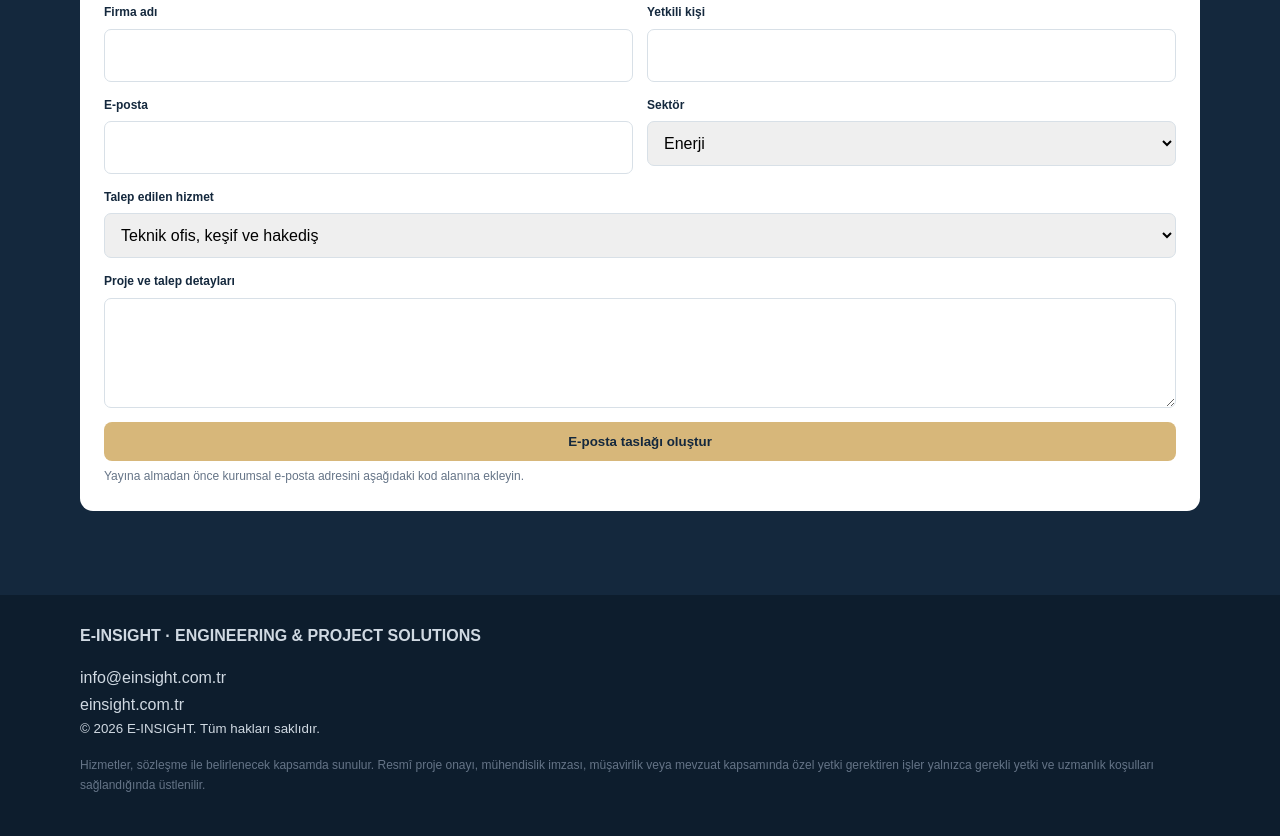
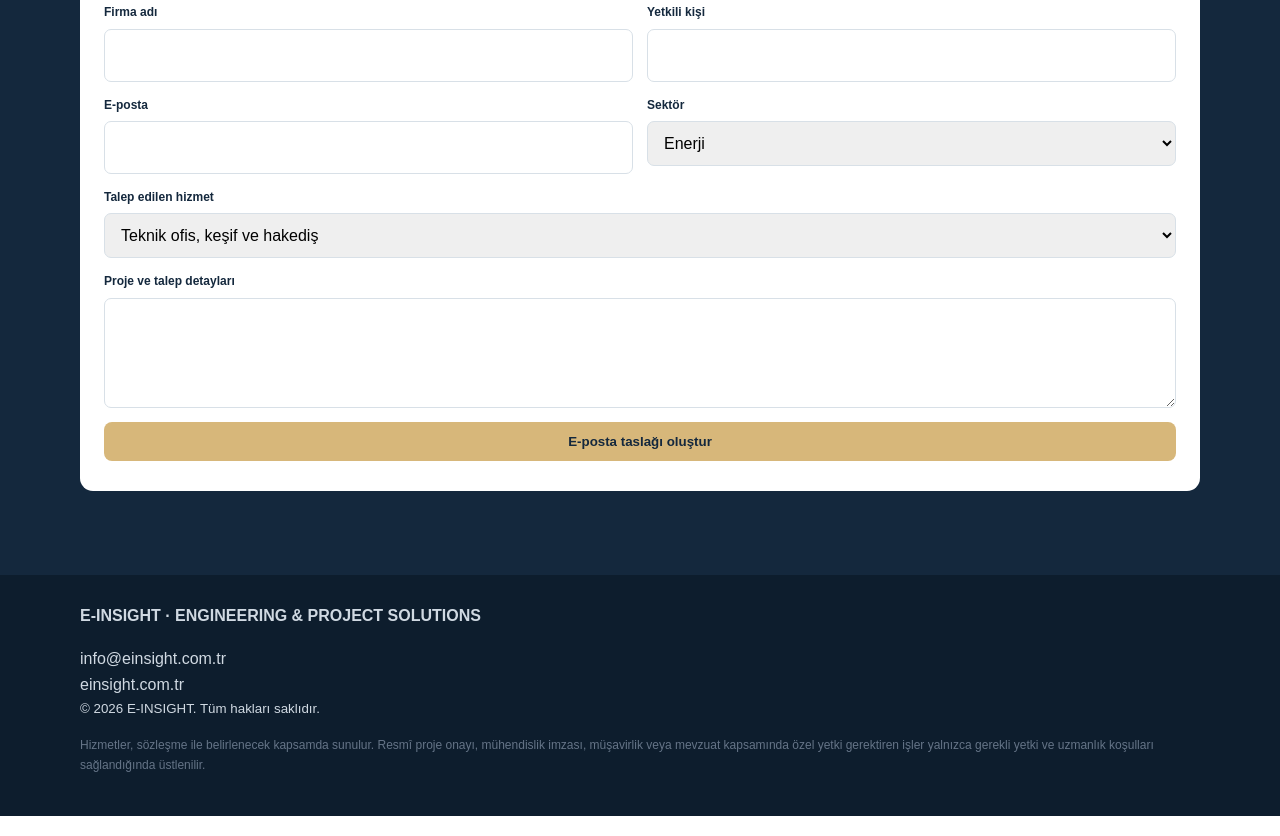
Before and after one commit to einsightengineering/einsight-website, a plain HTML site: page index.html in a window 1280 px wide. Shown: the part 5728-6564 px from the top of the page. Drawn offline with Linux system fonts and the light colour scheme.

Commit message:
Update index.html

```diff
--- a/index.html
+++ b/index.html
@@ -84,7 +84,7 @@ section{padding:68px 0}.head{max-width:780px;margin-bottom:30px}.head h2{font-si
 <section class="contact" id="contact"><div class="wrap"><div class="head"><div class="k">İLETİŞİM</div><h2>Projenizin kapsamını birlikte değerlendirelim.</h2><p>Enerji, endüstri, altyapı, hastane, konut, toplu konut veya eğitim yapısı projeniz için ihtiyacınızı iletin.</p></div>
 <form class="form" id="quote"><div class="field"><label>Firma adı</label><input id="company" required=""></div><div class="field"><label>Yetkili kişi</label><input id="person" required=""></div><div class="field"><label>E-posta</label><input id="email" type="email" required=""></div><div class="field"><label>Sektör</label><select id="sector"><option>Enerji</option><option>İnşaat ve taahhüt</option><option>Endüstriyel tesis</option><option>Altyapı</option><option>Hastane ve sağlık tesisi</option><option>Konut ve toplu konut</option><option>Okul ve eğitim yapısı</option><option>Kamu binası / sosyal tesis</option><option>Rafineri / petrokimya</option><option>Çevre ve kalite</option><option>Diğer</option></select></div>
 <div class="field full"><label>Talep edilen hizmet</label><select id="service"><option>Teknik ofis, keşif ve hakediş</option><option>İhale ve sözleşme dokümantasyonu</option><option>İş programı ve proje kontrol</option><option>Proje ve saha yönetimi danışmanlığı</option><option>Çelik ve mekanik işler koordinasyonu</option><option>Maliyet ve satın alma kontrolü</option><option>Excel ve dijital takip sistemleri</option><option>Çevre ve enerji proje desteği</option><option>Diğer / Birden fazla hizmet</option></select></div>
-<div class="field full"><label>Proje ve talep detayları</label><textarea id="details" required=""></textarea></div><div class="field full"><button class="btn" type="submit">E-posta taslağı oluştur</button><span class="note" id="status">Yayına almadan önce kurumsal e-posta adresini aşağıdaki kod alanına ekleyin.</span></div></form>
+<div class="field full"><label>Proje ve talep detayları</label><textarea id="details" required=""></textarea></div><div class="field full"><button class="btn" type="submit">E-posta taslağı oluştur</button><span class="note" id="status"></span></div></form>
 </div></section>
 </main>
 <footer><div class="wrap"><b>E-INSIGHT · ENGINEERING &amp; PROJECT SOLUTIONS</b><p>
```
